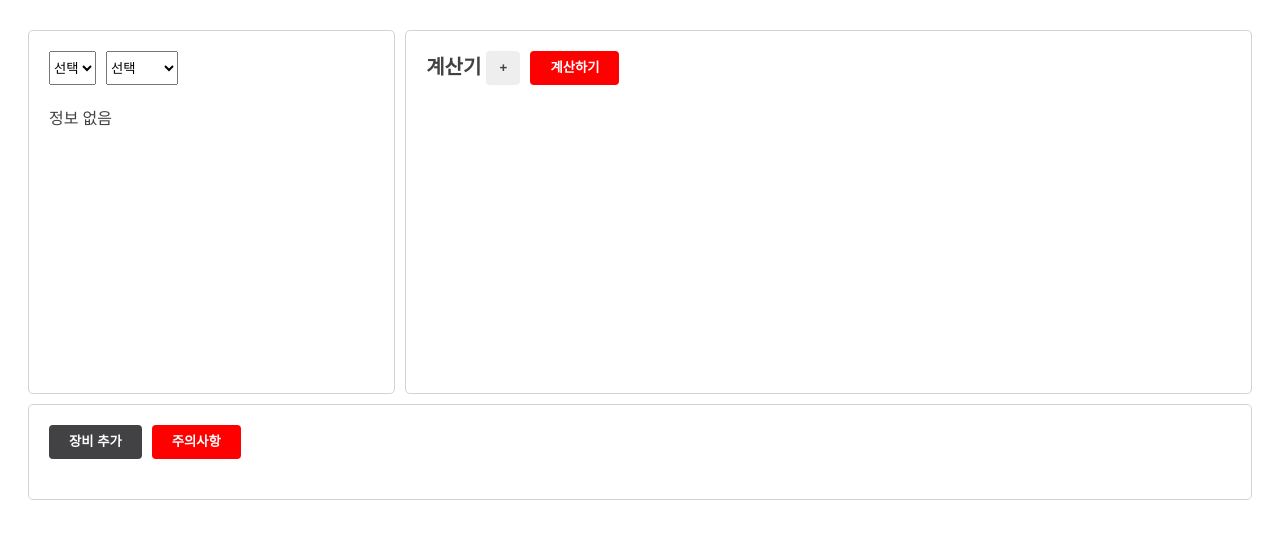
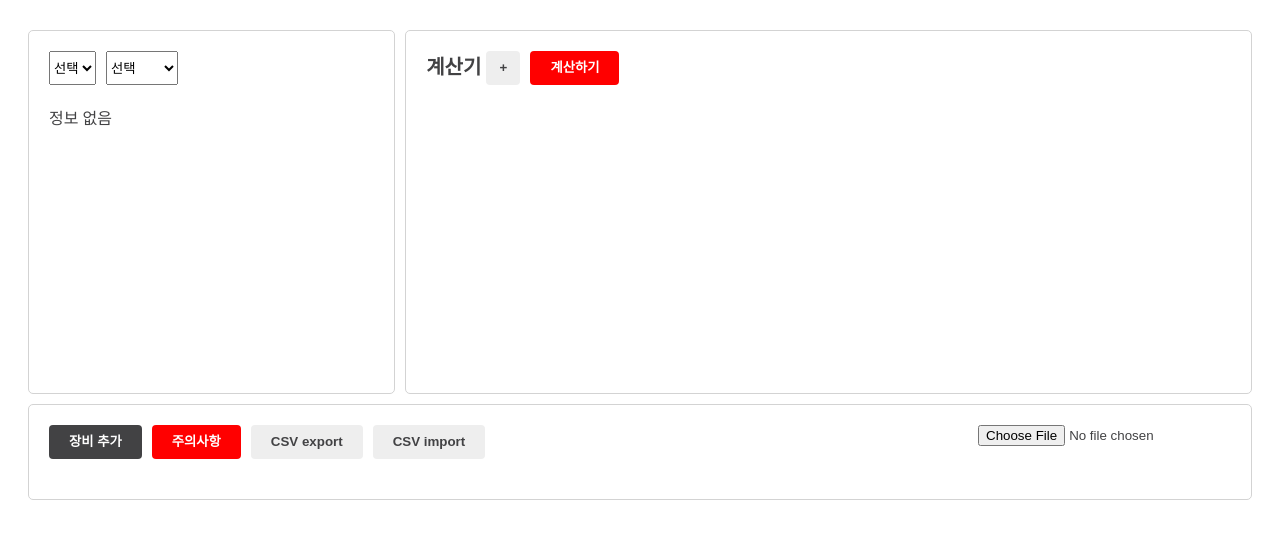
Before and after one commit to lee10104/LOH-equipment-vue, a Vue app: page / in a window 1280 px wide. Shown: the top 538 px of the page. Built offline with nearby package versions, Linux system fonts and the light colour scheme; a web font is replaced by a local one.

Commit message:
CSV export, import 버튼 추가

```diff
--- a/src/components/Equipments.vue
+++ b/src/components/Equipments.vue
@@ -3,6 +3,9 @@
     <div class="Equipments__header">
       <AppButton :label="$t('equipment.add')" @click="onOffEquipmentFormDialog(newEquipment)"/>
       <AppButton :label="$t('warning')" color="red" @click="onOffNoticeDialog" />
+      <AppButton :label="$t('export')" color="light-grey" @click="exportEquipments" />
+      <AppButton :label="$t('import')" color="light-grey" @click="importEquipments" />
+      <input type="file" id="file" class="Equipments__header--right">
     </div>
     <div class="Equipments__container">
       <EquipmentSummary
@@ -90,6 +93,18 @@ export default {
       localStorage.equipments = JSON.stringify(result);
 
       this.$emit('update', this.equipments);
+    },
+    exportEquipments() {
+      console.log('export!');
+    },
+    importEquipments() {
+      const files = document.getElementById('file').files;
+      if (files.length <= 0) {
+        alert(this.$t('alert.select_file'));
+        return;
+      }
+
+      console.log('import!');
     }
   }
 };
@@ -103,4 +118,10 @@ export default {
 .Equipments__container {
   margin-top: 20px;
 }
+
+.Equipments__header {
+  &--right {
+    float: right;
+  }
+}
 </style>
--- a/src/locales/app.ko.json
+++ b/src/locales/app.ko.json
@@ -3,11 +3,14 @@
     "add_conditions": "조건을 추가해주세요.",
     "no_data": "계산 결과가 없습니다.",
     "select_hero": "영웅을 선택해주세요.",
-    "too_many_results": "계산 결과가 너무 많습니다. 조건을 추가 해주세요."
+    "too_many_results": "계산 결과가 너무 많습니다. 조건을 추가 해주세요.",
+    "select_file": "먼저 파일을 선택해주세요."
   },
   "calculate": "계산하기",
   "calculator": "계산기",
   "close": "닫기",
+  "export": "CSV export",
+  "import": "CSV import",
   "result": "결과: {0}개",
   "no_data": "정보 없음",
   "select": "선택",
--- a/src/locales/notice.ko.json
+++ b/src/locales/notice.ko.json
@@ -7,7 +7,7 @@
     },
     "precaution": {
       "title": "주의사항",
-      "description": "<b style=\"color: red;\">0. 아직 개발 중입니다.</b><br>1. 개발 상태는 <a target=\"_blank\" href=\"https://github.com/lee10104/LOH-equipment-vue\">여기</a>에서 확인 해주세요.<br>2. 장비 정보는 브라우저에 저장 됩니다. 쿠키를 삭제하면 장비가 사라질 수 있으니 export를 눌러 데이터를 백업 해주세요."
+      "description": "<b style=\"color: red;\">0. 아직 개발 중입니다.</b><br>1. 개발 상태는 <a target=\"_blank\" href=\"https://github.com/lee10104/LOH-equipment-vue\">여기</a>에서 확인 해주세요.<br>2. 장비 정보는 브라우저에 저장 됩니다. 쿠키를 삭제하면 장비가 사라질 수 있으니 CSV export 버튼을 눌러 데이터를 백업 해주세요."
     }
   }
 }
```
